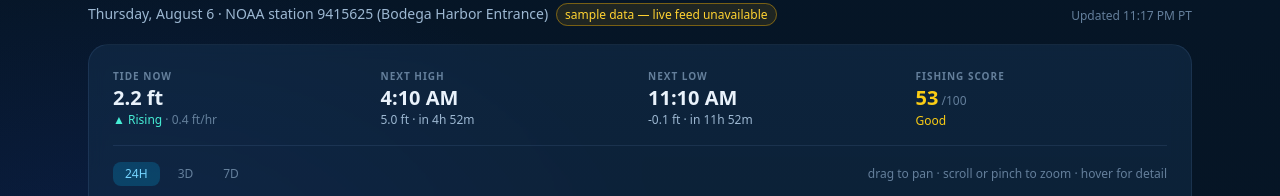
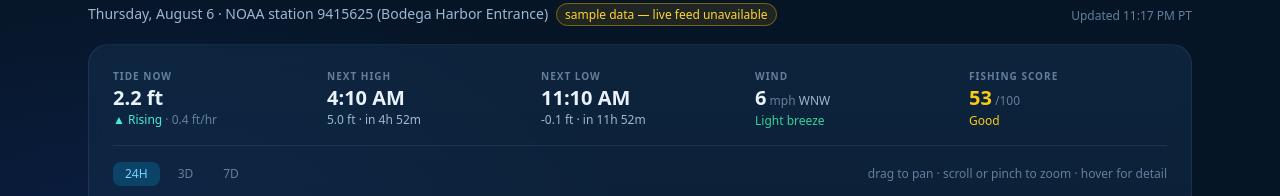
Before and after one commit to 2dles/tidecharts, a Next.js app: page /california/bodega-bay in a window 1280 px wide. Shown: the part 165-361 px from the top of the page. Built offline with nearby package versions, Linux system fonts and the light colour scheme; no server answers.

Commit message:
Wind ratings in tide strip + species photos

```diff
--- a/src/app/(site)/[state]/[slug]/page.tsx
+++ b/src/app/(site)/[state]/[slug]/page.tsx
@@ -29,6 +29,7 @@ import {
   weatherEmoji,
   weatherLabel,
   windCompass,
+  windRating,
 } from "@/lib/weather";
 import { ARTICLES } from "@/lib/articles";
 
@@ -336,6 +337,9 @@ export default async function LocationPage({
           score={score}
           label={label}
           tz={tz}
+          windMph={wx?.windMph ?? null}
+          gustMph={wx?.gustMph ?? null}
+          windDir={wx?.windDir ?? null}
         />
 
         <TideChart
@@ -495,6 +499,14 @@ export default async function LocationPage({
                 )}
               </dd>
             </div>
+            {(() => {
+              const wr = windRating(wx?.windMph ?? null);
+              return wr ? (
+                <p className="-mt-1 text-right text-xs" style={{ color: wr.color }}>
+                  {wr.label} — {wr.note}
+                </p>
+              ) : null;
+            })()}
             <div className="flex items-center justify-between">
               <dt className="text-ink-faint">Waves</dt>
               <dd className="font-medium tabular-nums">
--- a/src/components/TideStrip.tsx
+++ b/src/components/TideStrip.tsx
@@ -11,6 +11,7 @@ import type { ScoreLabel, TideEvent, TidePoint } from "@/lib/types";
 import { nextEvents, tideHeightAt, tideRateAt } from "@/lib/noaa";
 import { SCORE_COLORS } from "@/lib/score";
 import { fmtRelative, fmtTime, nowInTz } from "@/lib/tz";
+import { windCompass, windRating } from "@/lib/weather";
 
 interface Props {
   points: TidePoint[];
@@ -20,6 +21,10 @@ interface Props {
   label: ScoreLabel;
   /** IANA timezone of the station (client clock ticks in this zone). */
   tz?: string;
+  /** Current wind (from the server-fetched forecast hour). */
+  windMph?: number | null;
+  gustMph?: number | null;
+  windDir?: number | null;
 }
 
 export default function TideStrip({
@@ -29,6 +34,9 @@ export default function TideStrip({
   score,
   label,
   tz = "America/Los_Angeles",
+  windMph = null,
+  gustMph = null,
+  windDir = null,
 }: Props) {
   const [now, setNow] = useState(initialNow);
   useEffect(() => {
@@ -52,8 +60,14 @@ export default function TideStrip({
           ? "falling"
           : "slack";
 
+  const wind = windRating(windMph);
+
   return (
-    <div className="mb-4 grid grid-cols-2 gap-x-4 gap-y-3 border-b border-line pb-4 sm:grid-cols-4">
+    <div
+      className={`mb-4 grid grid-cols-2 gap-x-4 gap-y-3 border-b border-line pb-4 ${
+        wind ? "sm:grid-cols-3 lg:grid-cols-5" : "sm:grid-cols-4"
+      }`}
+    >
       <div>
         <p className="text-[10px] font-semibold uppercase tracking-widest text-ink-faint">
           Tide now
@@ -99,6 +113,29 @@ export default function TideStrip({
             : ""}
         </p>
       </div>
+      {wind && (
+        <div>
+          <p className="text-[10px] font-semibold uppercase tracking-widest text-ink-faint">
+            Wind
+          </p>
+          <p className="mt-1 text-xl font-bold leading-none tabular-nums">
+            {Math.round(windMph!)}
+            <span className="text-xs font-medium text-ink-faint"> mph</span>
+            {windDir != null && (
+              <span className="text-xs font-medium text-ink-dim">
+                {" "}
+                {windCompass(windDir)}
+              </span>
+            )}
+          </p>
+          <p className="mt-1 text-xs font-medium" style={{ color: wind.color }}>
+            {wind.label}
+            {gustMph != null && gustMph >= (windMph ?? 0) + 5 && (
+              <span className="text-ink-faint"> · gusts {Math.round(gustMph)}</span>
+            )}
+          </p>
+        </div>
+      )}
       <div>
         <p className="text-[10px] font-semibold uppercase tracking-widest text-ink-faint">
           Fishing score
--- a/src/lib/weather.ts
+++ b/src/lib/weather.ts
@@ -149,6 +149,27 @@ export function weatherEmoji(code: number | null): string {
   return "🌤️";
 }
 
+/** Angler-friendly wind rating, based on the Beaufort scale. Colors run
+ * fishable-green → stay-home-red on the dark surface. */
+export function windRating(
+  mph: number | null,
+): { label: string; color: string; note: string } | null {
+  if (mph == null) return null;
+  if (mph < 4)
+    return { label: "Calm", color: "#34d399", note: "Glass — perfect for topwater" };
+  if (mph < 9)
+    return { label: "Light breeze", color: "#34d399", note: "Great fishing conditions" };
+  if (mph < 14)
+    return { label: "Moderate breeze", color: "#a3e635", note: "A little chop — very fishable" };
+  if (mph < 19)
+    return { label: "Fresh breeze", color: "#fbbf24", note: "Casting gets harder — fish the lee" };
+  if (mph < 25)
+    return { label: "Strong breeze", color: "#fb923c", note: "Tough — sheltered water only" };
+  if (mph < 32)
+    return { label: "Near gale", color: "#f87171", note: "Small-craft caution — most anglers stay in" };
+  return { label: "Gale", color: "#f87171", note: "Dangerous — don't go" };
+}
+
 export function windCompass(deg: number | null): string {
   if (deg == null) return "—";
   const dirs = [
```
Also changed, not shown: 2 other files (tests, documents, lock files or other folders).
